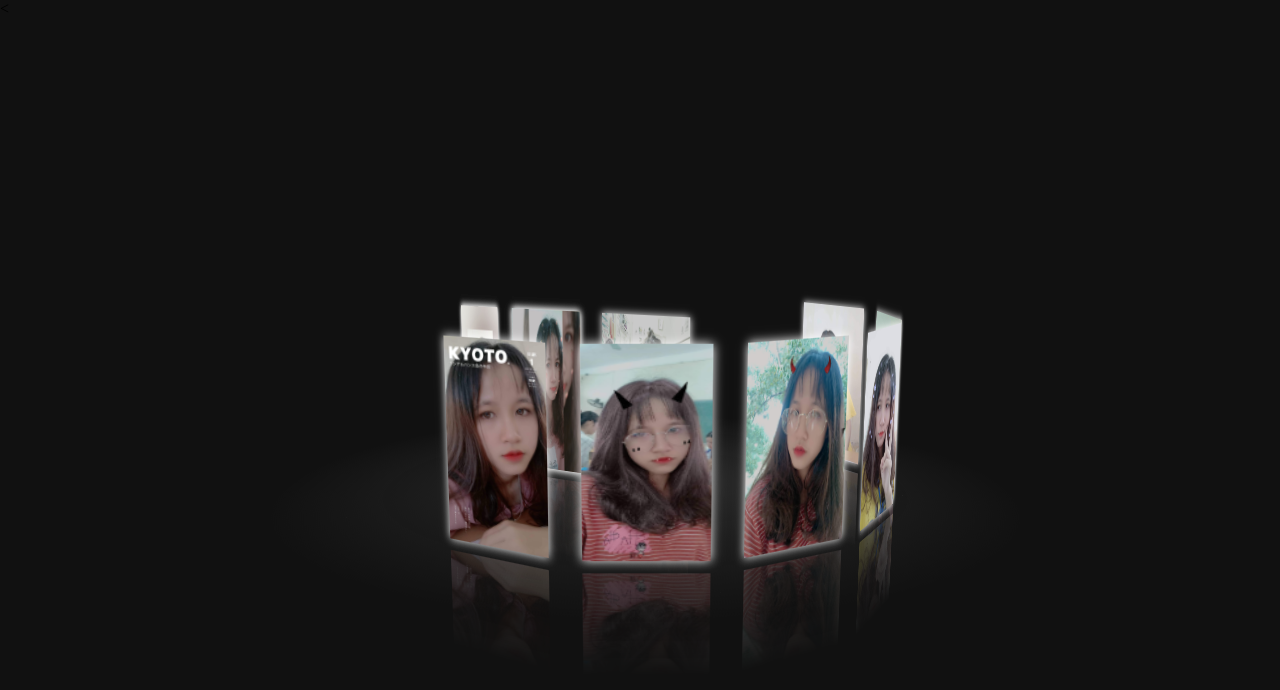
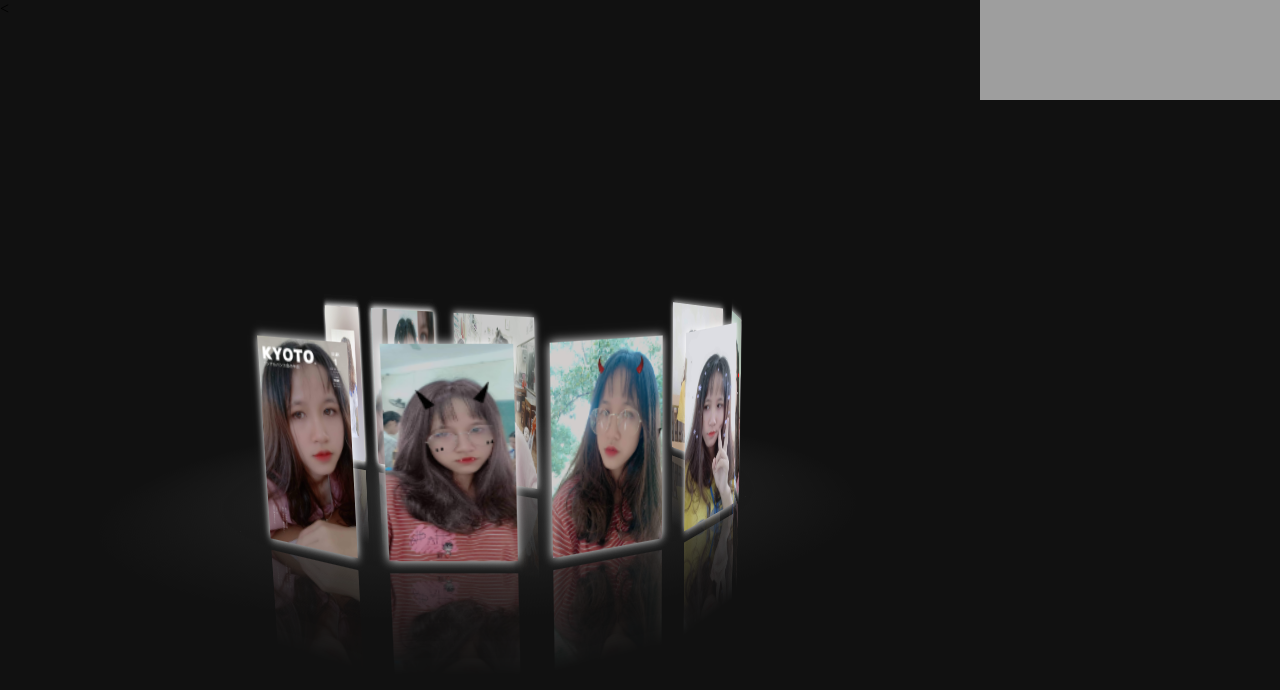
Before and after one commit to hoanganhthoa/hoanganhhthoa.github.io, a plain HTML site: page index.html in a window 1280 px wide. Drawn offline with Linux system fonts and the light colour scheme; grey boxes are pictures that could not be loaded.

Commit message:
Update index.html

```diff
--- a/index.html
+++ b/index.html
@@ -273,5 +273,5 @@
     }
     </script>
 </body>
-    <iframe src="https://www.nhaccuatui.com/mh/auto/meiLHPAaVCjX" width="0" height="0" frameborder="0" allowfullscreen allow="autoplay"></iframe>
+    <iframe src="https://www.nhaccuatui.com/mh/auto/meiLHPAaVCjX" width="300" height="100" frameborder="0" allowfullscreen allow="autoplay"></iframe>
 </html>
```
